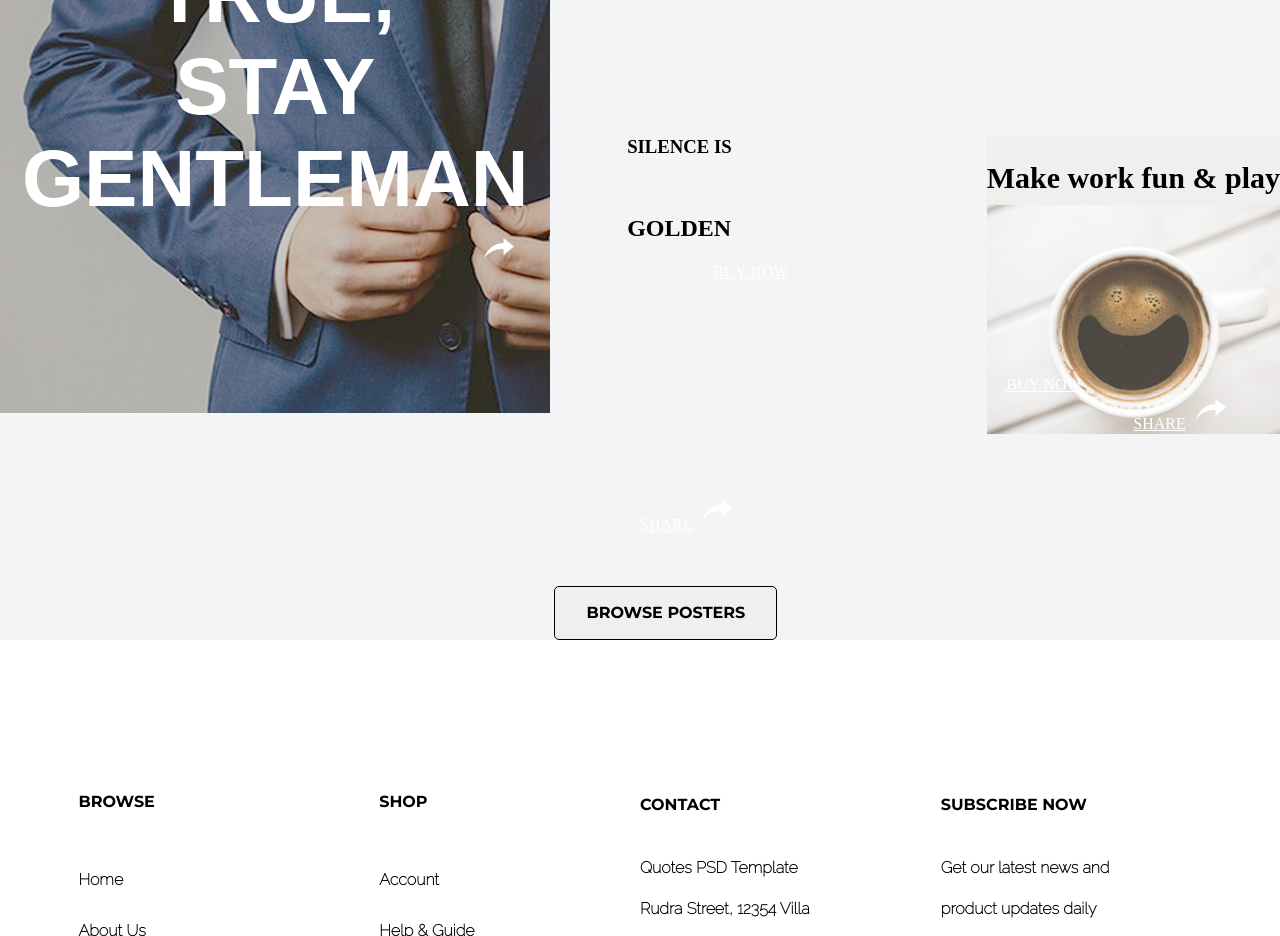
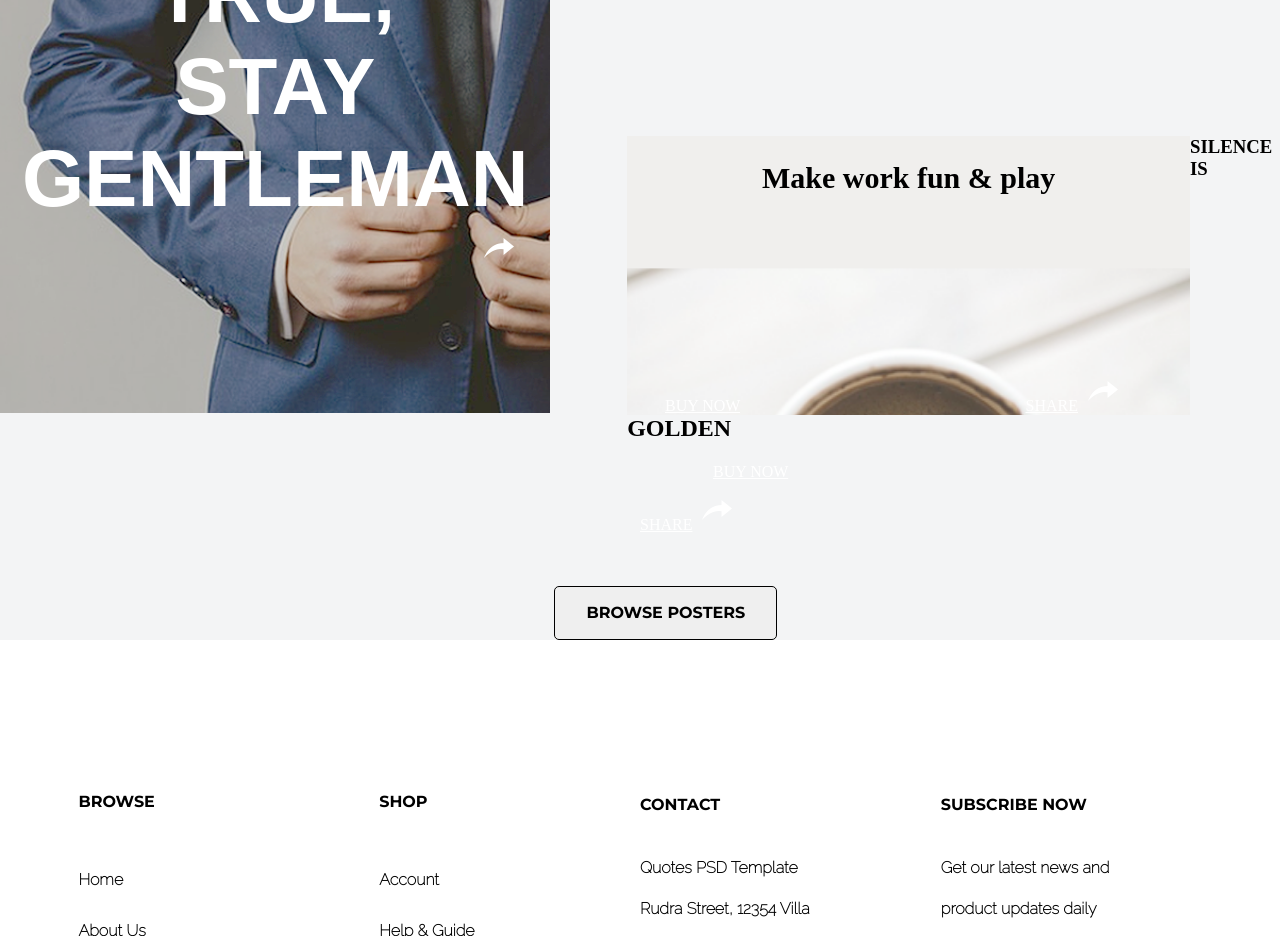
Before and after one commit to jeareth-venegas/WEB2-final-smile, a website: page index.html in a window 1280 px wide. Shown: the part 5080-6016 px from the top of the page. Drawn offline with Linux system fonts and the light colour scheme.

Commit message:
arreglando el poster de coffe y golden

```diff
--- a/index.html
+++ b/index.html
@@ -6,6 +6,7 @@
   <meta name="description" content="Smile"/>
   <meta name="Keywords" content="html, css, sass, web 2020"/>
   <meta name="author" content="Jeareth Venegas"/>
+  <meta name="viewport" content="width=device-width, initial-scale=1.0">
   <link rel="stylesheet" href="./public/css/styles.css">
   <link rel="icon" type="image/png" href="img/sonrisa.png">
   <link href="https://fonts.googleapis.com/css2?family=Raleway:wght@100&display=swap" rel="stylesheet">
--- a/sass/partials/_posters.scss
+++ b/sass/partials/_posters.scss
@@ -129,6 +129,8 @@
     float: right;
     background-image: url("../../img/coffee.png");
     background-size: cover;
+    width: 43.978%;
+    float: left;
 }
 .work{
     font-size: 1.875em;
@@ -161,6 +163,7 @@
     background-size: cover;
     float: left;
     width: 44%;
+    margin-top: 55px;
 } .p-img4:hover{
     box-shadow: rgba(0, 0, 0, 0.466);
 }
```
Also changed, not shown: public/css/styles.css.
